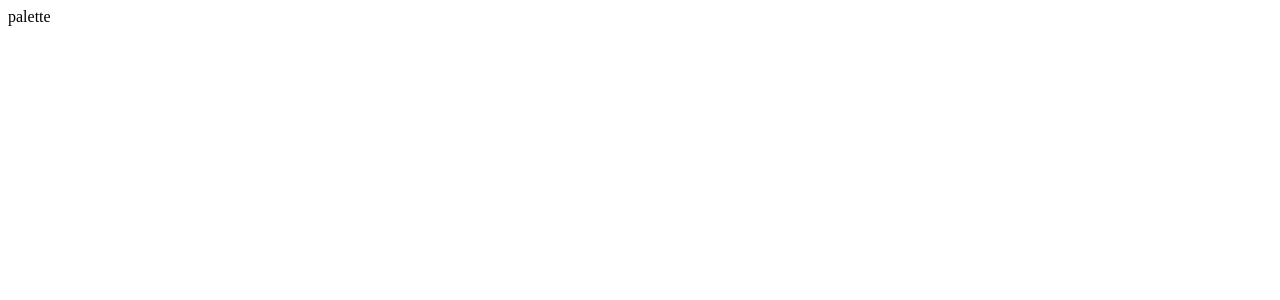
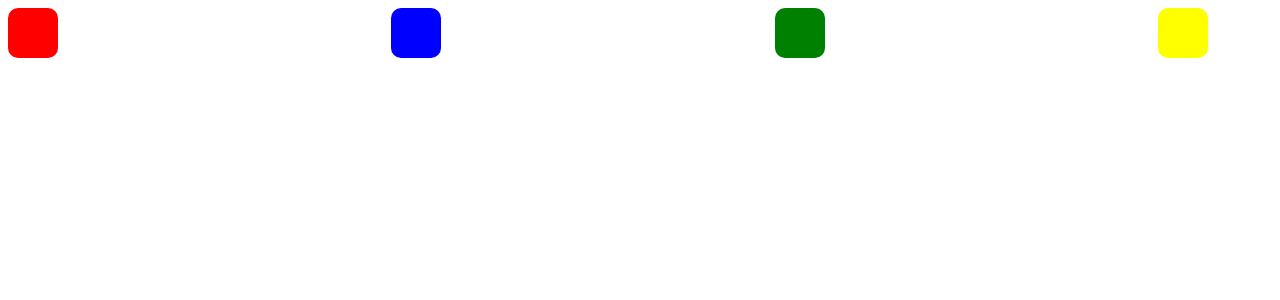
Before and after one commit to By-hoon/Hooday, a React (Create React App) app: page /create in a window 1280 px wide. Shown: the top 300 px of the page. Built offline with nearby package versions, Linux system fonts and the light colour scheme.

Commit message:
feat: scss 배열, 맵핑 이용하여 일부 배경색 구현

```diff
--- a/src/components/Palette.tsx
+++ b/src/components/Palette.tsx
@@ -4,7 +4,14 @@ interface PaletteProps {
 }
 
 const Palette = ({ color, setColor }: PaletteProps) => {
-  return <div className="palette__container">palette</div>;
+  return (
+    <div className="palette__container">
+      <div className="color__container red"></div>
+      <div className="color__container blue"></div>
+      <div className="color__container green"></div>
+      <div className="color__container yellow"></div>
+    </div>
+  );
 };
 
 export default Palette;
--- a/src/index.tsx
+++ b/src/index.tsx
@@ -1,6 +1,7 @@
 import React from "react";
 import ReactDOM from "react-dom/client";
 import App from "./App";
+import "./styles/styles.scss";
 
 const root = ReactDOM.createRoot(document.getElementById("root") as HTMLElement);
 root.render(
--- /dev/null
+++ b/src/styles/components/create-schedule.scss
@@ -0,0 +1,3 @@
+.form__container{
+    width: 100%;
+}
--- /dev/null
+++ b/src/styles/components/palette.scss
@@ -0,0 +1,10 @@
+.palette__container{
+    display: flex;
+    justify-content: space-between;
+}
+
+.color__container{
+    width: 50px;
+    height: 50px;
+    border-radius: 10px;
+}
--- /dev/null
+++ b/src/styles/styles.scss
@@ -0,0 +1,16 @@
+
+@import "./components/create-schedule.scss";
+@import "./components/palette.scss";
+
+
+/* global */
+
+body{
+    width: 1200px;
+}
+
+$colors : (red: red, blue: blue, green: green, yellow: yellow);
+
+@each $color, $value in $colors {
+    .#{$color} {background-color: $value;}
+}
```
